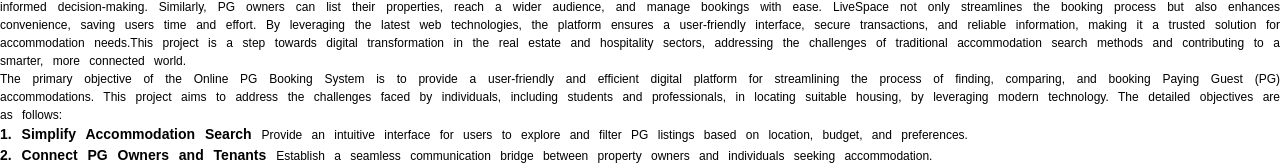
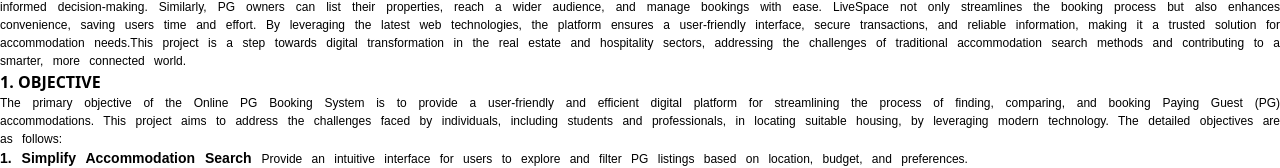
Before and after one commit to nitinkumar2003/PG_Project_front_end, a React (Vite) app: page /report in a window 1280 px wide. Shown: the part 541-709 px from the top of the page. Built offline with nearby package versions, Linux system fonts and the light colour scheme; no server answers.

Commit message:
conclusion

```diff
--- a/src/pages/ProjectReport.jsx
+++ b/src/pages/ProjectReport.jsx
@@ -52,7 +52,7 @@ const ProjectReport = () => {
               return <div className='mt-5 mb-2'>
               {
 
-sIndex?.label &&
+                sItem?.label &&
                 <h1 style={subStyle} className='mb-2 mt-2'><span style={styleSpan}>{sIndex + 1}.</span> {sItem?.label}</h1>
               }
                 {sItem?.value && <p style={paragraphStyle}>{sItem?.value}</p>}
```
